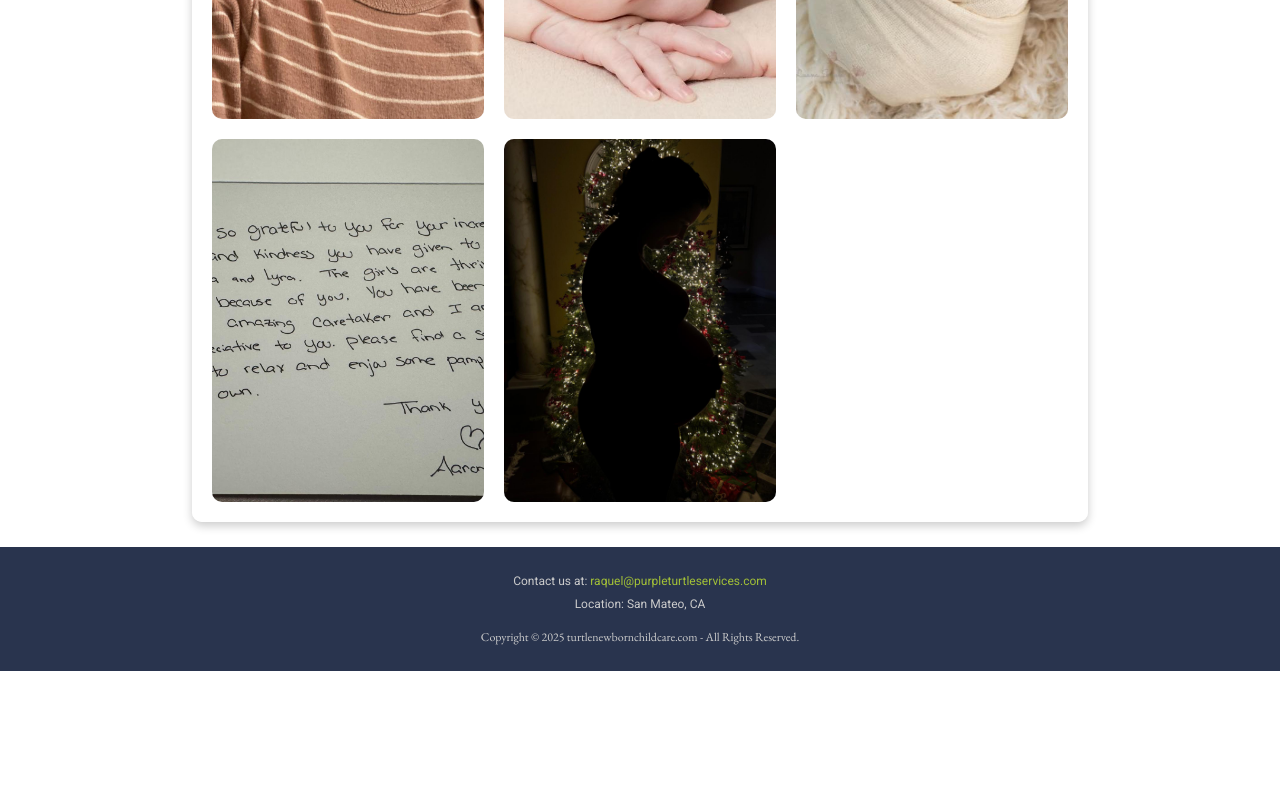
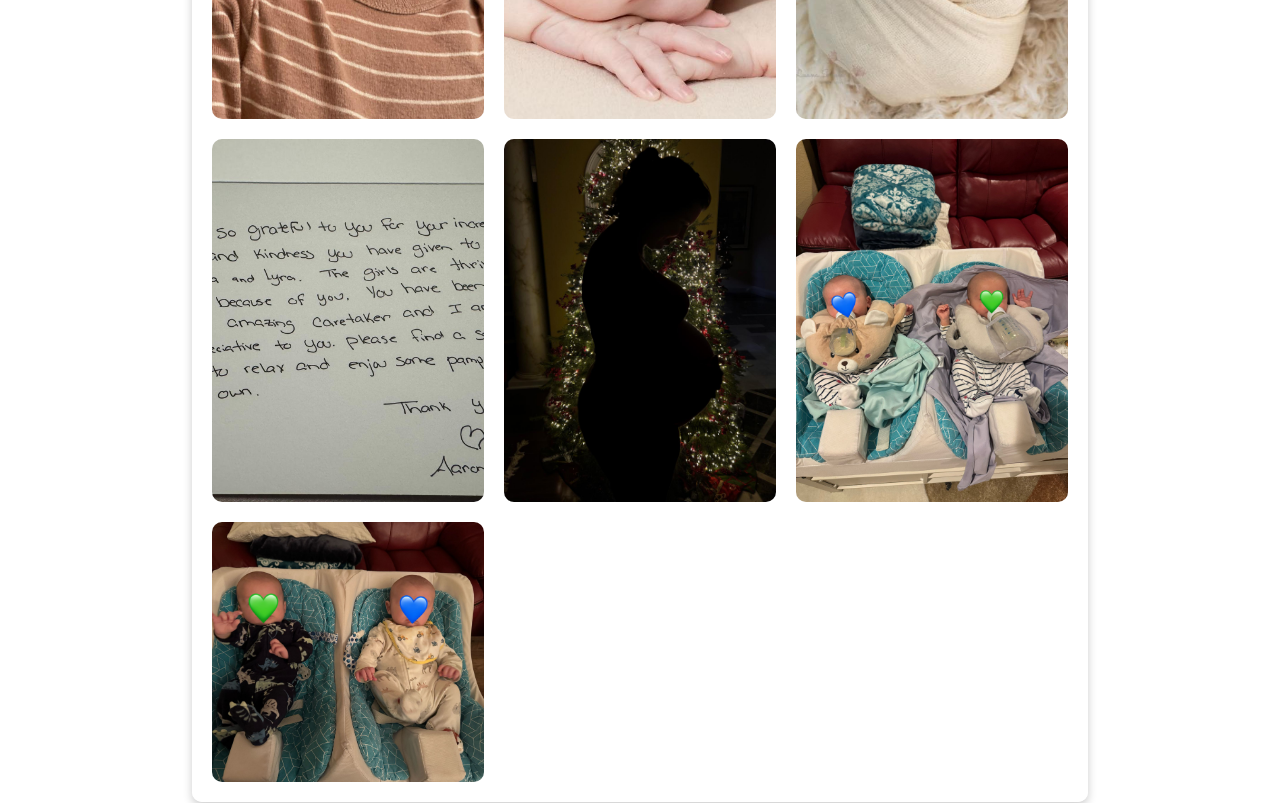
Before and after one commit to Victor-Settin/SiteQueenDoula, a React (Create React App) app in the folder frontend/: page /gallery in a window 1280 px wide. Shown: the part 960-1763 px from the top of the page. Before the commit the page ends 1631 px from the top, so only its background shows below. Built offline with nearby package versions, Linux system fonts and the light colour scheme.

Commit message:
add person

```diff
--- a/frontend/src/Pages/Gallery/Gallery.js
+++ b/frontend/src/Pages/Gallery/Gallery.js
@@ -8,13 +8,15 @@ import img5 from '../../Images/LetterForRaquel.jpg';
 import img6 from '../../Images/a6.jpg';
 import img7 from '../../Images/a7.jpg';
 import img8 from '../../Images/jul.jpg';
+import img9 from '../../Images/gem1.jpg';
+import img10 from '../../Images/gem2.jpg';
 
 
 import { motion } from 'framer-motion';
 import 'react-image-lightbox/style.css';
 import Lightbox from 'react-image-lightbox';
 
-const images = [img1,img2,img3,img4,img6,img7,img5,img8];
+const images = [img1,img2,img3,img4,img6,img7,img5,img8, img9,img10 ];
 
 const Gallery = () => {
   const [isOpen, setIsOpen] = useState(false);
```
Also changed, not shown: frontend/src/Images/gem1.jpg (added), frontend/src/Images/gem2.jpg (added).
